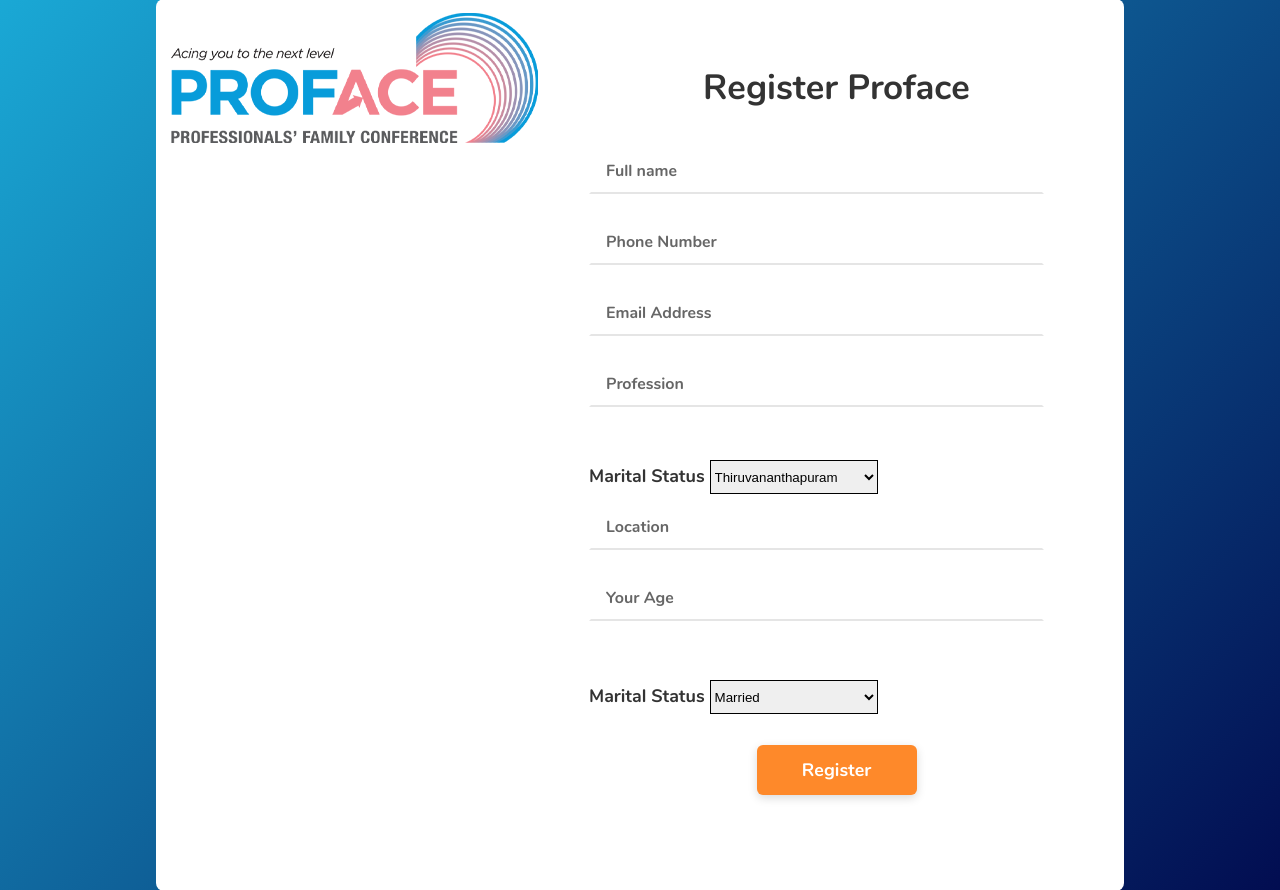
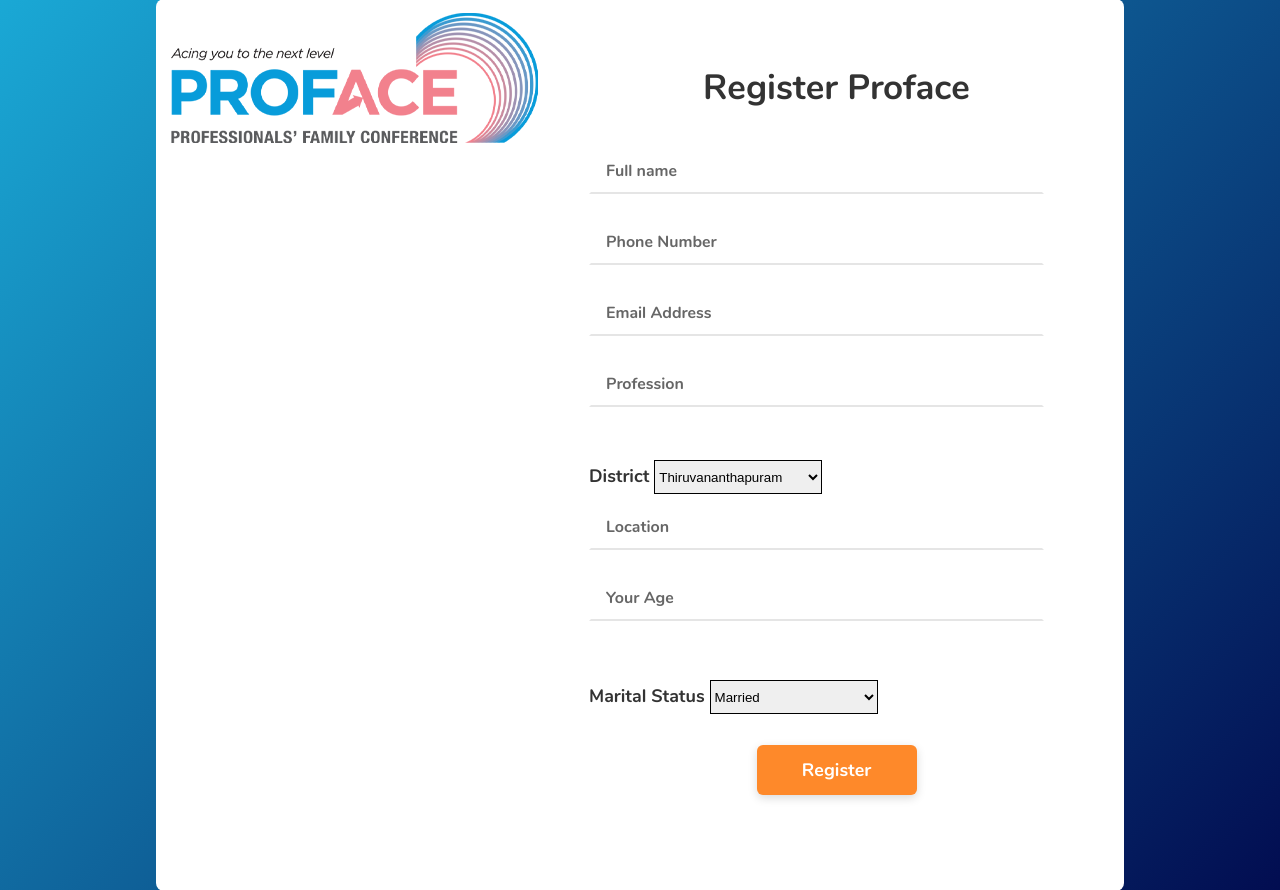
Before and after one commit to mohamedvakkayil/profacev2, a Django app: page / in a window 1280 px wide. Shown: the part 181-1071 px from the top of the page. Run offline with Django 3.2, Linux system fonts and the light colour scheme.

Commit message:
district added

```diff
--- a/templates/registration.html
+++ b/templates/registration.html
@@ -41,7 +41,7 @@
 						text-align:left;
 						position: relative;
 						padding: 0px 0 0;
-						">Marital Status
+						">District
 						<select type="checkbox" name="district" id="district" class="input-choice" style="position:relative;
 						z-index: 100;
 						width: 168px;
```
